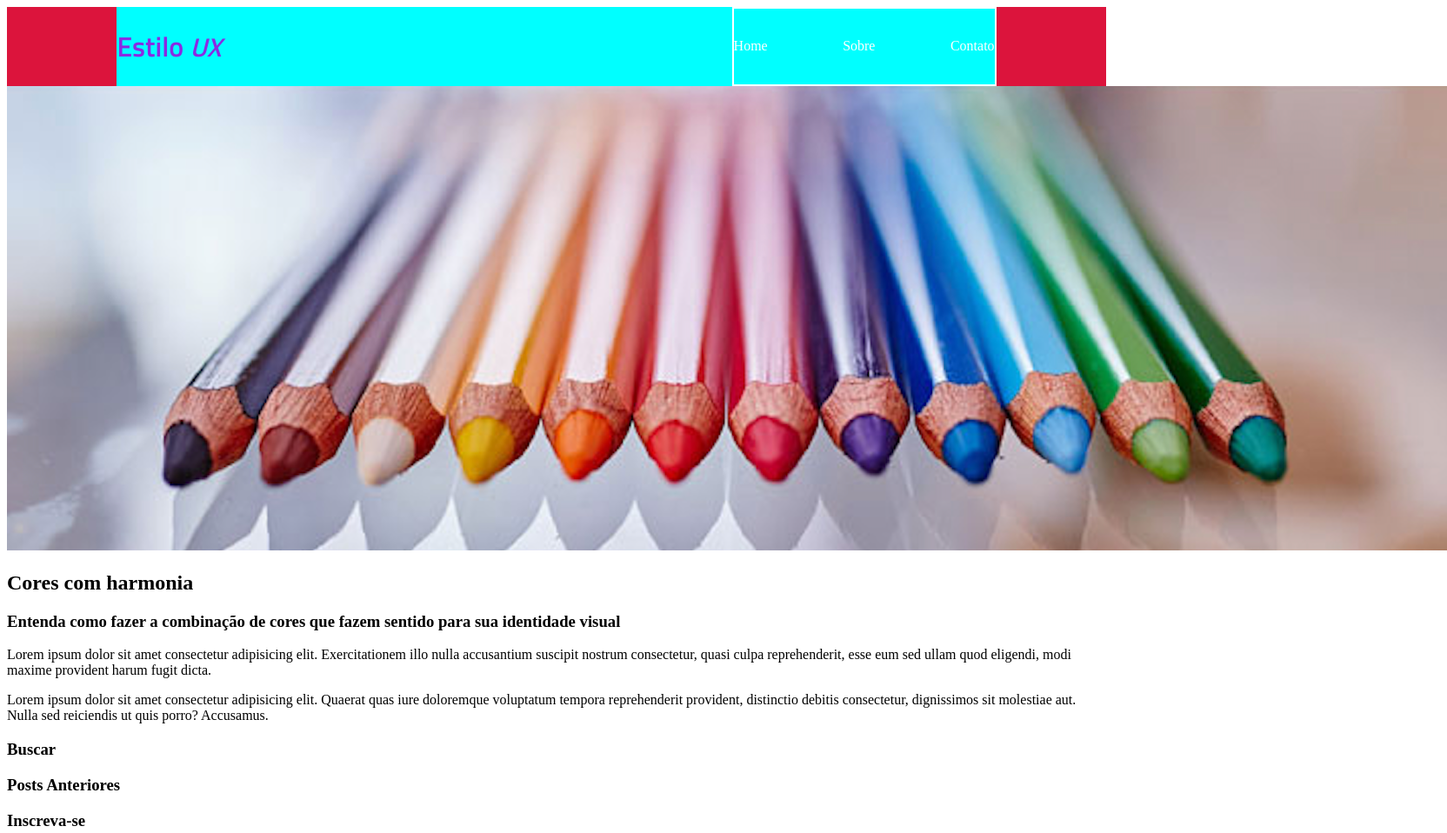
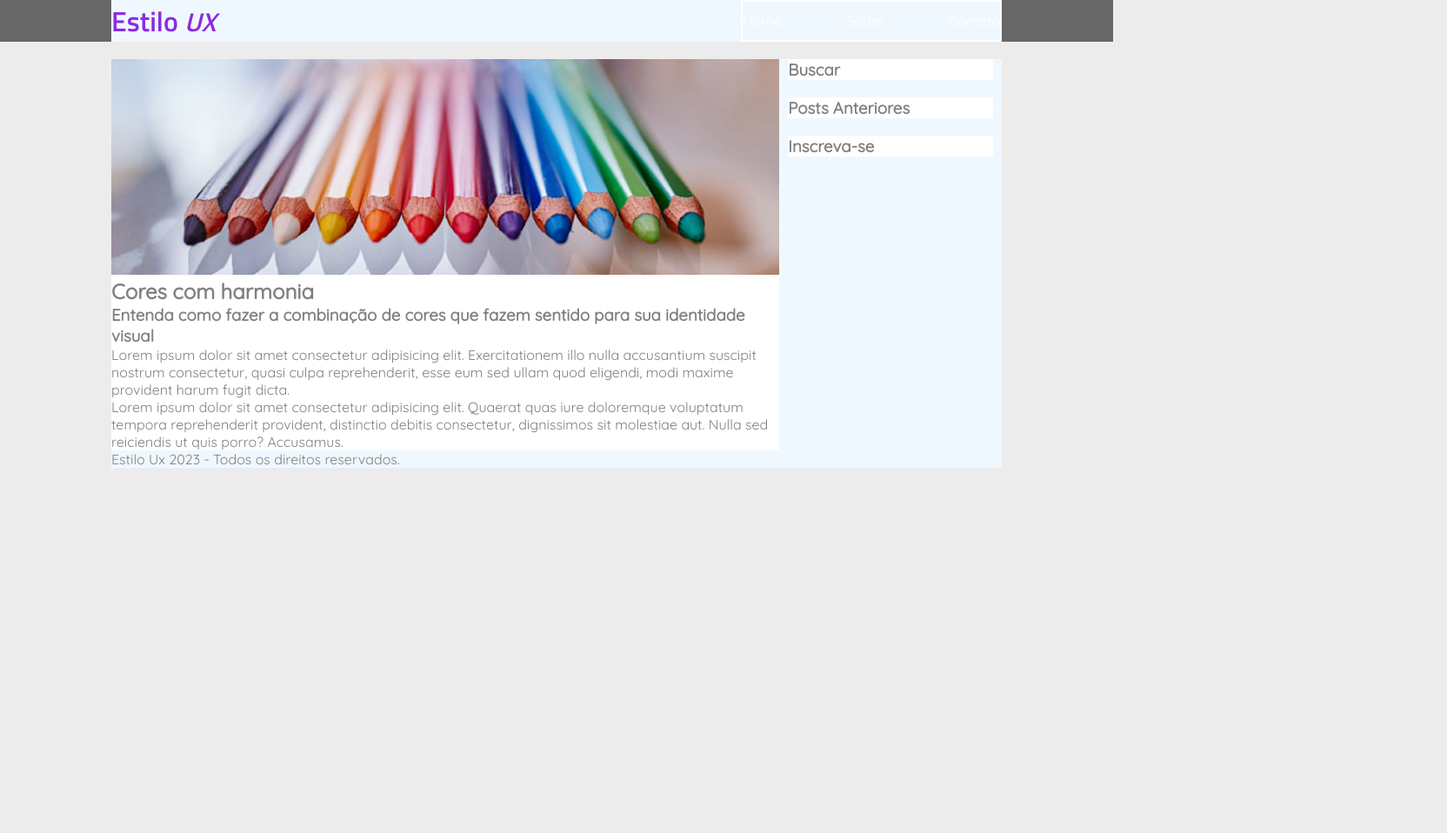
Before and after one commit to guilhermemonte21/EstiloUx, a plain HTML site: page Estiloux aula/index.html in a window 1280 px wide. Shown: the top 958 px of the page at 87% size, 1664 px wide, since content can reach past the window. After the commit the page ends 800 px from the top, so only its background shows below. Drawn offline with Linux system fonts and the light colour scheme.

Commit message:
projeto estiloUX

```diff
--- a/Estiloux aula/index.html
+++ b/Estiloux aula/index.html
@@ -20,8 +20,10 @@
     </header>
 
     <main>
-        <section>
-            <img src="images/lapis-de-cor.png" alt="Lápis de cor">
+        <div class="grid-layout colunas-flex">
+
+        <section class="coluna1 ">
+            <img id="lapis" src="images/lapis-de-cor.png" alt="Lápis de cor">
             <h2>Cores com harmonia</h2>
 
             <h3>Entenda como fazer a combinação de cores que fazem sentido para sua identidade visual</h3>
@@ -30,7 +32,9 @@
 
             <p>Lorem ipsum dolor sit amet consectetur adipisicing elit. Quaerat quas iure doloremque voluptatum tempora reprehenderit provident, distinctio debitis consectetur, dignissimos sit molestiae aut. Nulla sed reiciendis ut quis porro? Accusamus.</p>
         </section>
-        <aside>
+
+
+        <aside class="coluna2 ">
             <article>
                 <H3>Buscar</H3>
             </article>
@@ -43,8 +47,11 @@
 
 
         </aside>
+        <div>
+
+
     </main>
-    <footer>
+    <footer class="grid-layout">
         <p>Estilo Ux 2023 - Todos os direitos reservados.</p>
     </footer>
 
--- a/Estiloux aula/styles/style.css
+++ b/Estiloux aula/styles/style.css
@@ -1,21 +1,28 @@
 @import url('https://fonts.googleapis.com/css2?family=Quicksand&family=Titillium+Web:wght@600&display=swap');
-
+/*
 font-family: 'Quicksand', sans-serif;
 font-family: 'Titillium Web', sans-serif;
+*/
 
+*{
+    margin:0;
+    padding: 0%;
+    box-sizing: border-box;
+}
 
 body{
     font-family: 'Quicksand', sans-serif;
-    color:cornsilk;
+    color: grey;
+    background-color: #edeced;
 }
 
 header {
-    background-color: crimson;
+    background-color: #676767;
 }
-header .grid-layout {
+.grid-layout {
     width: 80%;
     margin: 0 auto;
-    background-color: cyan;
+    background-color: aliceblue;
 }
 header .header-flex {
     display: flex;
@@ -46,3 +53,27 @@ header nav a{
     color: white;
     text-decoration: none;
 }
+
+#lapis{
+    width: 100%;
+}
+
+main .colunas-flex {
+    margin-top: 20px;
+    display: flex;
+    justify-content: space-between;
+}
+
+main .coluna1 {
+    width: 75%;
+    background-color: white;
+}
+
+main .coluna2 {
+    width: 23%;
+}
+
+main .coluna2 article {
+    margin-bottom: 20px;
+    background-color: white;
+}
```
